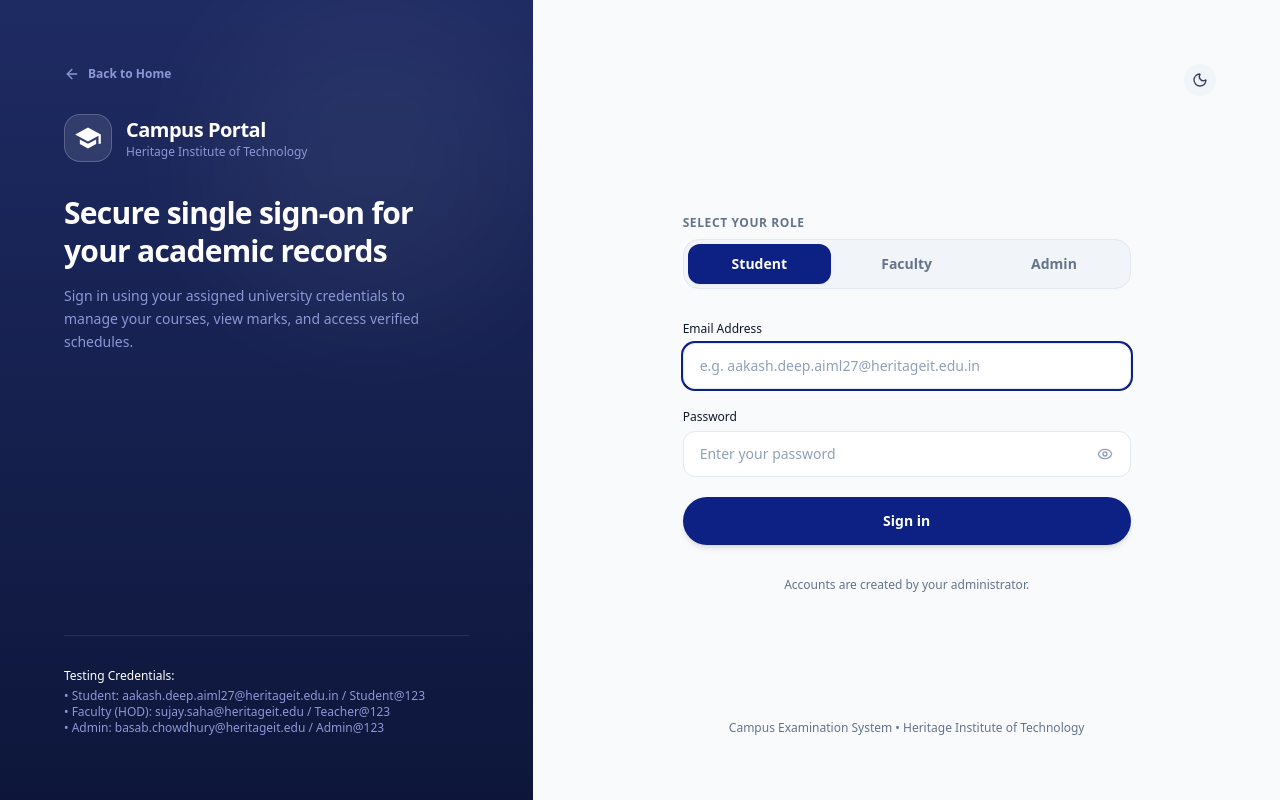
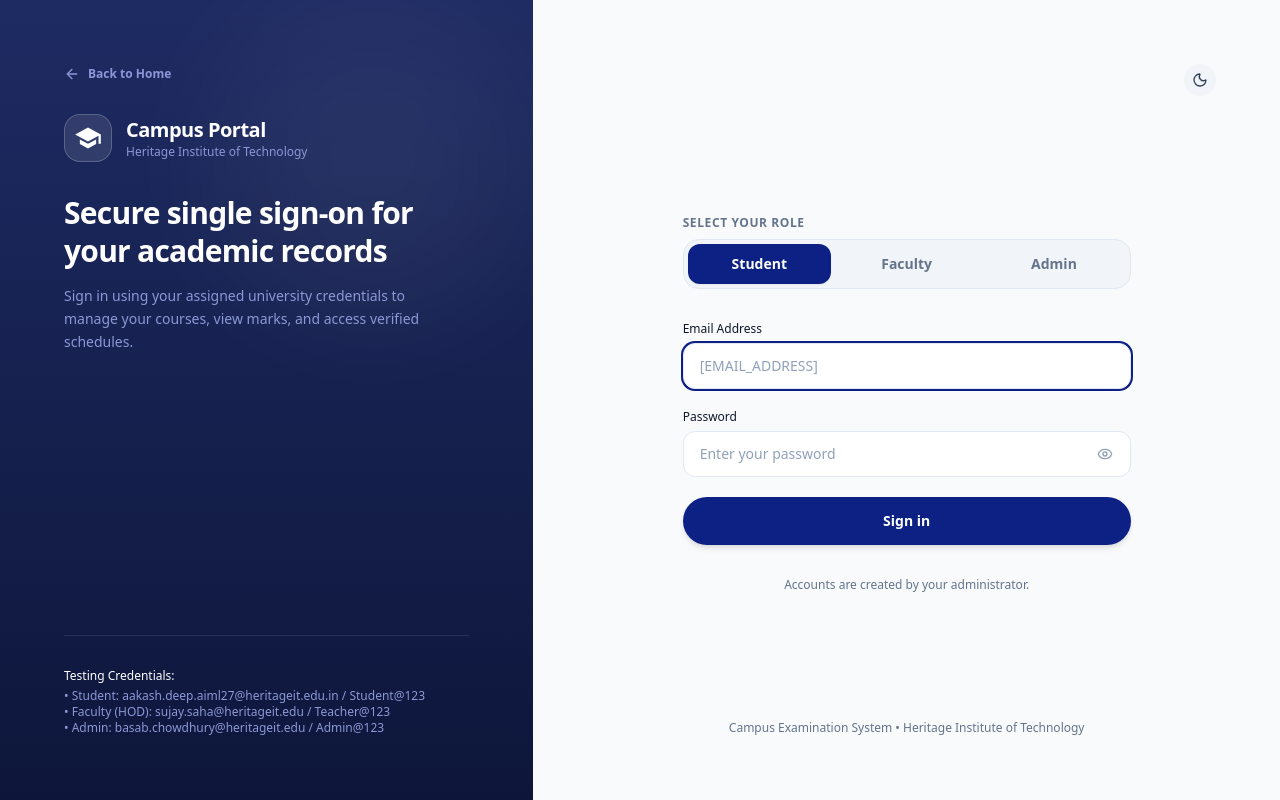
Before and after one commit to Davygupta47/exam-agent, a Next.js app in the folder frontend/: page /login in a window 1280 px wide. Built offline with nearby package versions, Linux system fonts and the light colour scheme.

Commit message:
name fix

```diff
--- a/frontend/src/app/login/page.tsx
+++ b/frontend/src/app/login/page.tsx
@@ -33,10 +33,10 @@
 
   const identifierPlaceholder =
     role === "student"
-      ? "e.g. aakash.deep.aiml27@heritageit.edu.in"
+      ? "[EMAIL_ADDRESS]"
       : role === "faculty"
-      ? "e.g. sujay.saha@heritageit.edu"
-      : "e.g. basab.chowdhury@heritageit.edu";
+        ? "[EMAIL_ADDRESS]"
+        : "[EMAIL_ADDRESS]";
 
   const handleRoleChange = (newRole: "student" | "faculty" | "admin") => {
     setRole(newRole);
@@ -138,8 +138,7 @@
               <button
                 type="button"
                 onClick={() => handleRoleChange("student")}
-                className={`py-2.5 rounded-xl text-xs sm:text-sm font-semibold transition-all ${
-                  role === "student"
+                className={`py-2.5 rounded-xl text-xs sm:text-sm font-semibold transition-all ${role === "student"
                   ? "bg-[#0D2185] dark:bg-[#4C66F5] text-white shadow-xs"
                   : "text-ink-muted hover:text-ink"
                   }`}
@@ -149,8 +148,7 @@
               <button
                 type="button"
                 onClick={() => handleRoleChange("faculty")}
-                className={`py-2.5 rounded-xl text-xs sm:text-sm font-semibold transition-all ${
-                  role === "faculty"
+                className={`py-2.5 rounded-xl text-xs sm:text-sm font-semibold transition-all ${role === "faculty"
                   ? "bg-[#0D2185] dark:bg-[#4C66F5] text-white shadow-xs"
                   : "text-ink-muted hover:text-ink"
                   }`}
@@ -160,8 +158,7 @@
               <button
                 type="button"
                 onClick={() => handleRoleChange("admin")}
-                className={`py-2.5 rounded-xl text-xs sm:text-sm font-semibold transition-all ${
-                  role === "admin"
+                className={`py-2.5 rounded-xl text-xs sm:text-sm font-semibold transition-all ${role === "admin"
                   ? "bg-[#0D2185] dark:bg-[#4C66F5] text-white shadow-xs"
                   : "text-ink-muted hover:text-ink"
                   }`}
```
Lines whose indentation alone changed are shown as unchanged.
